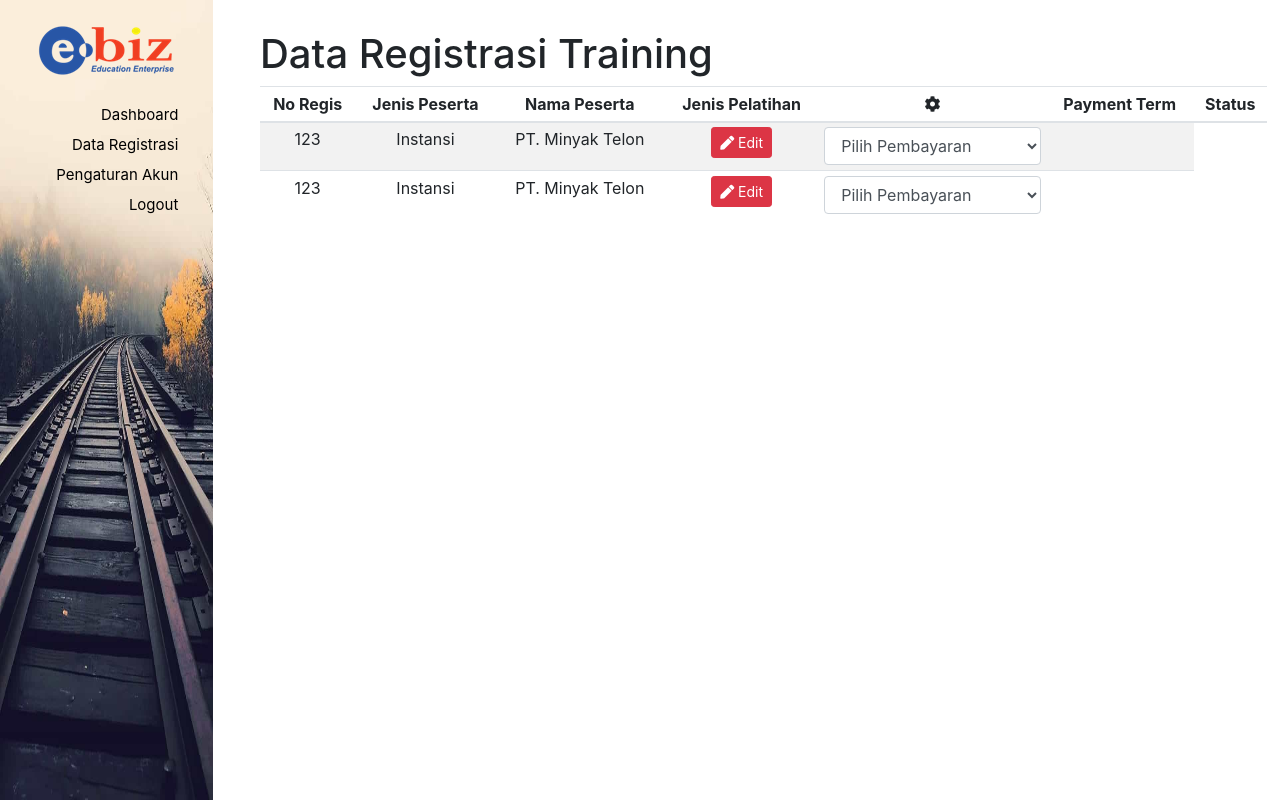
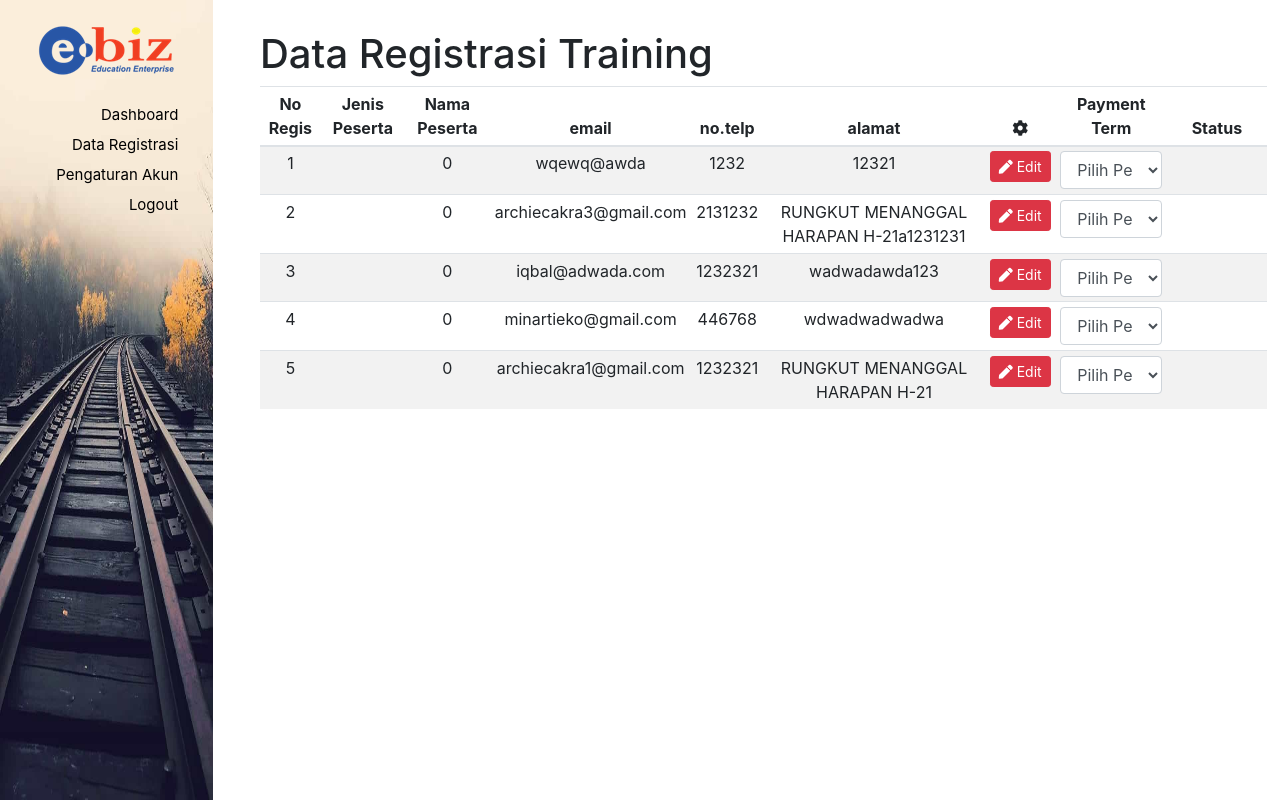
Before and after one commit to rosyidaja/pelatihanKP, a PHP site: page /user/marketing/index.php?halaman=course-info in a window 1280 px wide. Run offline with PHP 8.4, Linux system fonts and the light colour scheme; a user stored in the database is signed in; data comes from the database, SQL or seed files in the repository.

Commit message:
course info

```diff
--- a/user/marketing/course-info.php
+++ b/user/marketing/course-info.php
@@ -1,3 +1,7 @@
+<?php
+include '../../config/koneksi.php';
+$query = mysqli_query($koneksi, "SELECT * FROM m_peserta ORDER BY peserta_id DESC");
+?>
 <div class="">
   <h1>Data Registrasi Training</h1>
 </div>
@@ -11,7 +15,9 @@
         <th>No Regis</th>
         <th>Jenis Peserta</th>
         <th>Nama Peserta</th>
-        <th>Jenis Pelatihan</th>
+        <th>email</th>
+        <th>no.telp</th>
+        <th>alamat</th>
         <th><i class="fa fa-cog"></i></th>
         <th>Payment Term</th>
         <th>Status</th>
@@ -19,7 +25,38 @@
     </thead>
 
     <tbody>
+    <?php if (mysqli_num_rows($query)>0) {?>
+    <?php $no=1;
+      while ($data = mysqli_fetch_array($query)){
+     ?>
       <tr>
+        <td><?php echo $no ?></td>
+        <td><?php echo $data['peserta_jenis'];?></td>
+        <td><?php echo $data["peserta_nama"];?></td>
+        <td><?php echo $data["peserta_email"];?></td>
+        <td><?php echo $data["peserta_telp"];?></td>
+        <td><?php echo $data["peserta_alamat"];?></td>
+        <td>
+          <button type="button" class="edit btn btn-danger btn-sm" data-toggle="modal" data-target="#mEdit"><i class="fa fa-pen"></i> Edit</button>
+        </td>
+        <td>
+          <select class="form-control" id="pterm" onclick="payTerm()">
+            <option value="0" active>Pilih Pembayaran</option>
+            <option value="cod">COD</option>
+            <option value="kontrak">Kontrak</option>
+            <option value="H - 1">H - 1</option>
+          </select>
+        </td>
+        <td>
+          <span class="button-checkbox" id="btnCk" style="visibility: hidden;">
+            <button type="button" class="btn btn-sm" data-color="success">  Approve</button>
+            <input type="checkbox" style="display: none;" />
+          </span>
+        </td>
+      </tr>
+      <?php $no++; } ?>
+      <?php } ?>
+<!--       <tr>
         <td>123</td>
         <td>Instansi</td>
         <td>PT. Minyak Telon</td>
@@ -40,29 +77,7 @@
             <input type="checkbox" style="display: none;" />
           </span>
         </td>
-      </tr>
-      <tr>
-        <td>123</td>
-        <td>Instansi</td>
-        <td>PT. Minyak Telon</td>
-        <td>
-          <button type="button" class="edit btn btn-danger btn-sm" data-toggle="modal" data-target="#mEdit"><i class="fa fa-pen"></i> Edit</button>
-        </td>
-        <td>
-          <select class="form-control" id="pterm" onclick="payTerm()">
-            <option value="0" active>Pilih Pembayaran</option>
-            <option value="cod">COD</option>
-            <option value="kontrak">Kontrak</option>
-            <option value="H - 1">H - 1</option>
-          </select>
-        </td>
-        <td>
-          <span class="button-checkbox" id="btnCk" style="visibility: hidden;">
-            <button type="button" class="btn btn-sm" data-color="success">  Approve</button>
-            <input type="checkbox" style="display: none;" />
-          </span>
-        </td>
-      </tr>
+      </tr> -->
     </tbody>
 
   </table>
```
